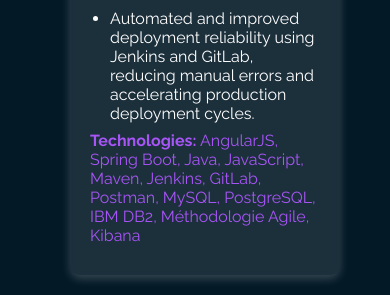
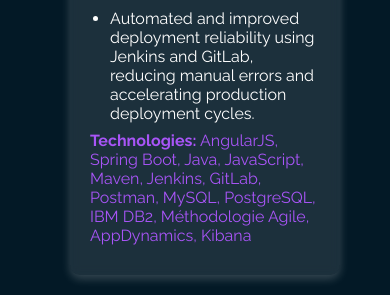
Before and after one commit to aarjinho/Portfolio-Yahya, a React (Create React App) app: page / in a window 390 px wide. Shown: the part 2521-2816 px from the top of the page. Built offline with nearby package versions, Linux system fonts and the light colour scheme.

Commit message:
responsivity for phones

```diff
--- a/src/Components/About.js
+++ b/src/Components/About.js
@@ -24,7 +24,7 @@
       "Automated and improved deployment reliability using Jenkins and GitLab, reducing manual errors and accelerating production deployment cycles."
     ],
 
-    technologies: "AngularJS, Spring Boot, Java, JavaScript, Maven, Jenkins, GitLab, Postman, MySQL, PostgreSQL, IBM DB2, Méthodologie Agile, Kibana"
+    technologies: "AngularJS, Spring Boot, Java, JavaScript, Maven, Jenkins, GitLab, Postman, MySQL, PostgreSQL, IBM DB2, Méthodologie Agile, AppDynamics, Kibana"
   },
   {
     title: "Freelance Developer (Fiverr)",
```
